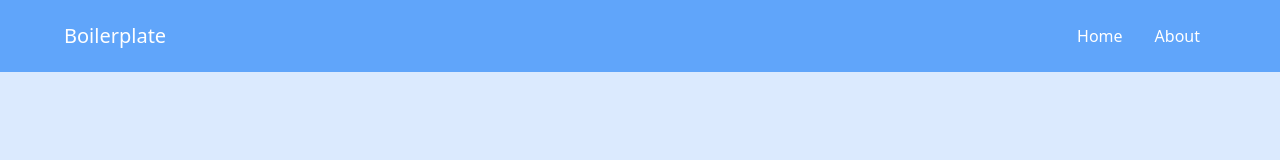
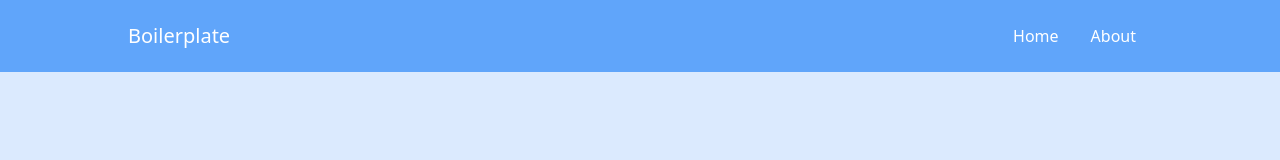
Before and after one commit to topcook/timeline-next.js-tailwindcss-example, a Next.js app: page / in a window 1280 px wide. Shown: the top 160 px of the page. Built offline with nearby package versions, Linux system fonts and the light colour scheme.

Commit message:
updated nav.js

```diff
--- a/components/Nav.js
+++ b/components/Nav.js
@@ -2,7 +2,7 @@ import Link from "next/link";
 
 const Nav = () => {
   return (
-    <header className="lg:px-16 px-8 bg-blue-400 text-white flex flex-wrap items-center py-2 shadow-md">
+    <header className="lg:px-32 px-8 bg-blue-400 text-white flex flex-wrap items-center py-2 shadow-md">
       <div className="flex-1 flex justify-between items-center">
         <a href="#" className="text-xl">
           Boilerplate
@@ -26,7 +26,7 @@ const Nav = () => {
               </Link>
             </li>
             <li>
-              <Link href="/about">
+              <Link href="/">
                 <a className="md:p-4 py-3 px-0 block">About</a>
               </Link>
             </li>
```
